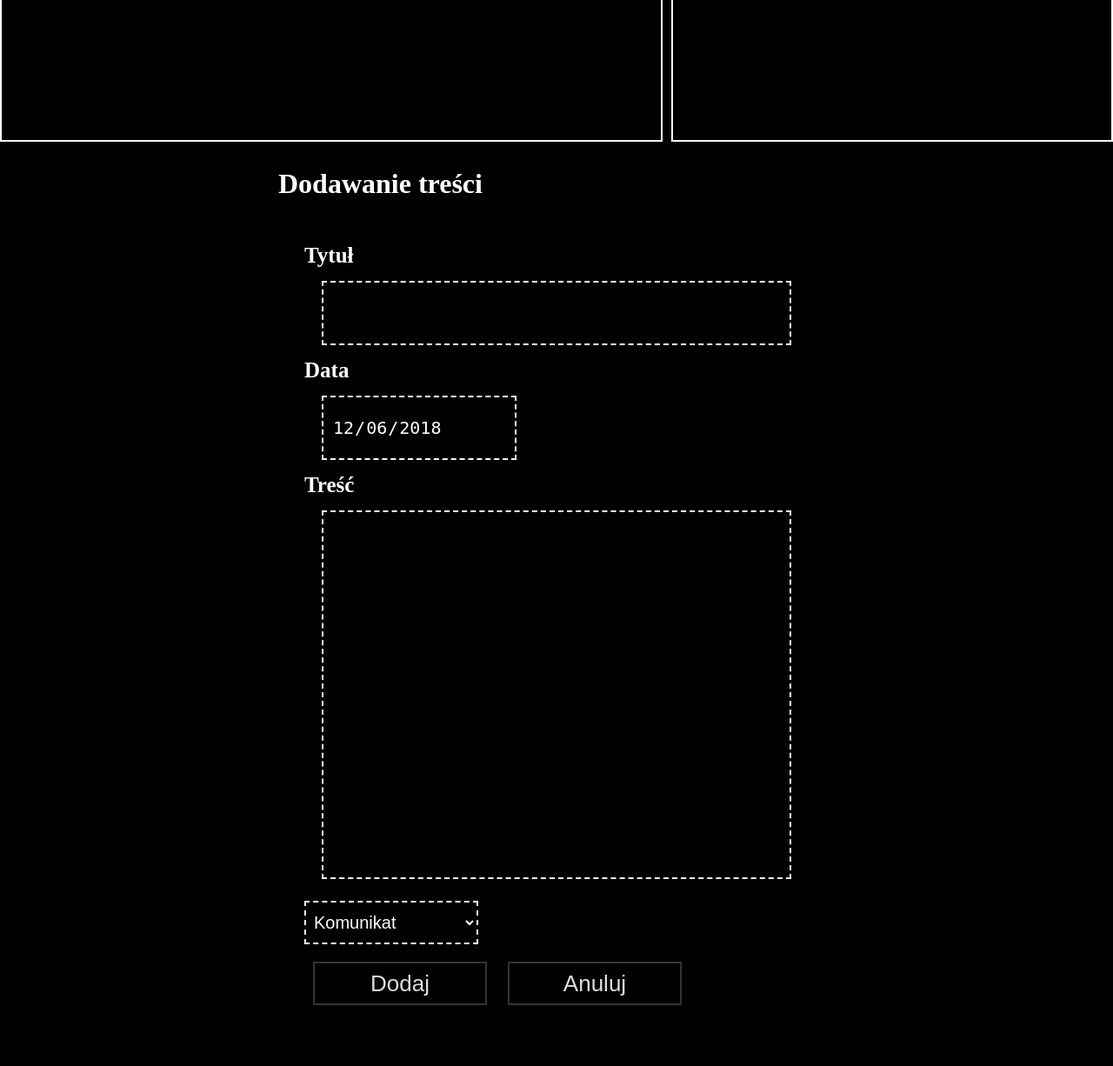
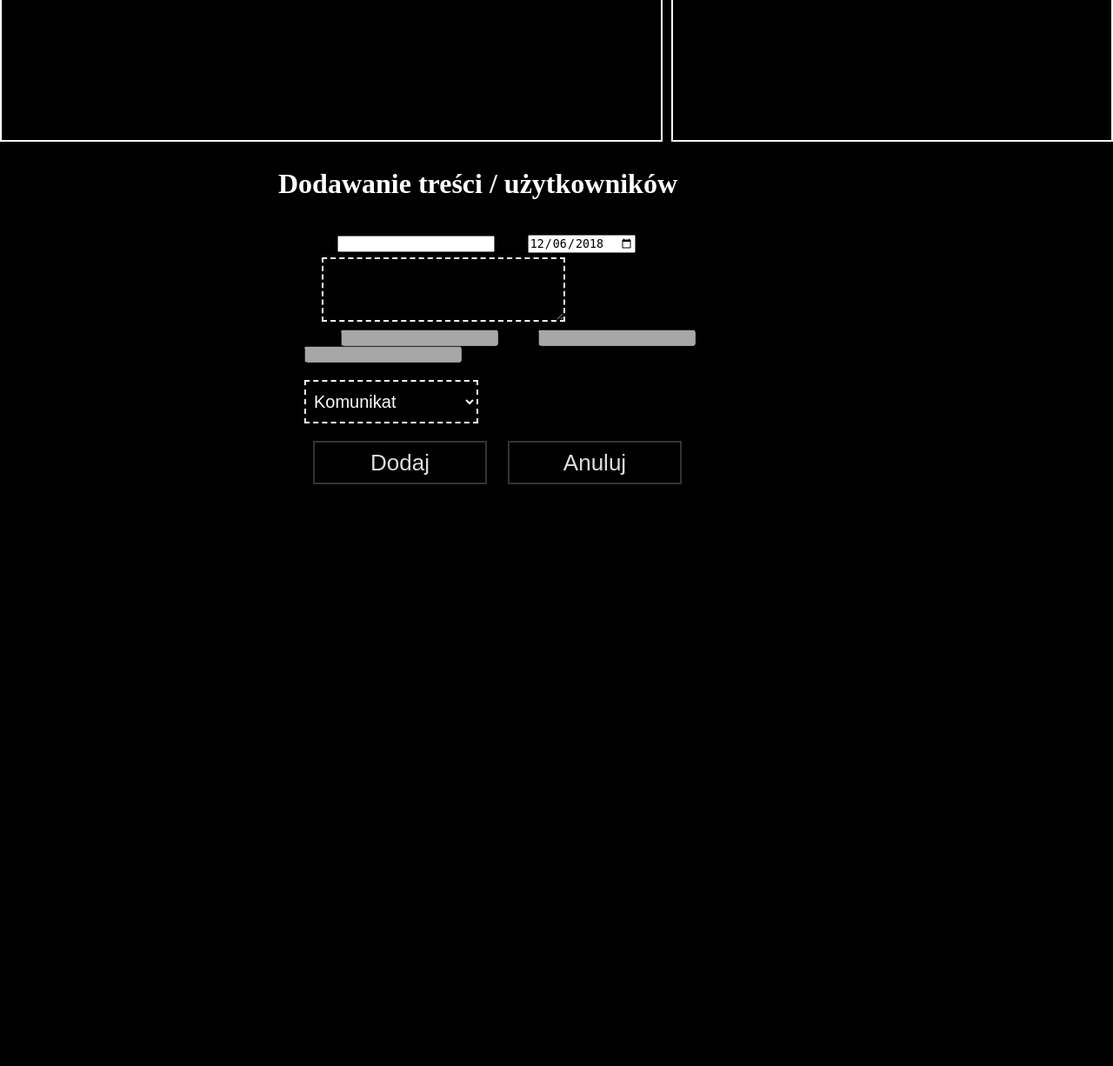
Before and after one commit to T35T123/biuletyn, a PHP site: page /panel.php in a window 1280 px wide. Shown: the part 1655-2881 px from the top of the page at 87% size. After the commit the page ends 2212 px from the top, so only its background shows below. Run offline with PHP 8.4, Linux system fonts and the light colour scheme; the visitor is signed in with stand-in values (Sample User, id 1); data that the repository does not hold is empty.

Commit message:
Update panel.php, add user creating

```diff
--- a/panel.php
+++ b/panel.php
@@ -1,6 +1,7 @@
 <?php
 
 	require_once 'php/database/dbutils.php';
+	require_once 'php/data-validation.php';
 
 	session_start();
 
@@ -12,6 +13,7 @@
 		session_destroy();
 		header('Location: /login');
 	}
+
 	if(isset($_SESSION['active'])){
 
 		if(isset($_GET['update'])){
@@ -40,6 +42,8 @@
 
 		if(isset($_GET['add'])){
 
+			if($_POST['type'] != 'user'){
+
 				if(!$_POST['title'] || !$_POST['date'] || !$_POST['content'] || !$_POST['type']){
 
 					header("Location: /panel?err=1");
@@ -51,10 +55,23 @@
 
 				}
 
-				header('Location: /panel');
+			} else {
+
+				if(!$_POST['login'] || !$_POST['password'] || !$_POST['password_confirm']){
+
+					 header("Location: /panel?err=1");
+
+				} else {
+
+						RegisterValidation::validate($_POST['login'], $_POST['password'], $_POST['password_confirm']);
 
 				}
 
+			}
+
+			}
+
+				//header('Location: /panel');
 
 	}
 
@@ -98,9 +115,9 @@
 
 						$template = '
 							<form method="post">
-								<h2>Tytuł: </h2><input type="text" name="title" value="__title__"></input>
-								<h3>Data: </h3><input type="date" name="date" value="__date__"></input>
-								<h3>Treść: </h3><textarea name="content" >__content__</textarea>
+								<h2>Tytuł: </h2><input type="text" class="input-field" name="title" value="__title__"></input>
+								<h3>Data: </h3><input type="date" class="input-field" name="date" value="__date__"></input>
+								<h3>Treść: </h3><textarea name="content" class="input-field">__content__</textarea>
 								<div class="buttons-container">
 									<button class="btn"formaction="/panel?update=__id__">Zapisz</button>
 									<button class="btn" type="reset">Anuluj</button>
@@ -127,9 +144,9 @@
 			<div class="cinema">
 					<form method="post">
 						<h2>Tytuł filmu: </h2>
-						<input type="text" name="title" value="<?php echo($cinema['title']); ?>">
+						<input type="text" class="input-field" name="title" value="<?php echo($cinema['title']); ?>">
 						<h3>Data: </h3>
-						<input type="date" name="date" value="<?php echo($cinema['date']); ?>">
+						<input type="date" class="input-field" name="date" value="<?php echo($cinema['date']); ?>">
 						<button class='btn' formaction="/panel?update=cinema" >Zapisz</button>
 					</form>
 			</div>
@@ -153,20 +170,31 @@
 			</div>
 		</div>
 		<div class="add">
-			<h1>Dodawanie treści</h2>
+		<h1>Dodawanie treści <?php if($_SESSION['role'] == 'admin') echo("/ użytkowników");?></h2>
 			<form method="post">
-				<h3>Tytuł</h3>
-				<input type="text" name="title" required autocomplete='off'>
-				<h3>Data</h3>
-				<input type="date" name="date" id="add_date">
-				<h3>Treść</h3>
-				<textarea name="content" required></textarea>
-				<select name="type">
+				<div class="add-new add-new--news">
+					<label for="title">Tytuł</label>
+					<input type="text" class="input-field" name="title" required autocomplete='off'>
+					<label for="date">Data</label>
+					<input type="date" class="input-field" name="date" id="add_date">
+					<label for="content">Treść</label>
+					<textarea name="content" class="input-field" required></textarea>
+				</div>
+				<div class="add-new add-new--user">
+					<label for="login">Login</label>
+					<input type="text" class="input-field" name="login" autocomplete="off" required disabled>
+					<label for="password">Hasło</label>
+					<input type="password" class="input-field" name="password" required disabled>
+					<label for="password_confirm">Potwierdź hasło</label>
+					<input type="password" class="input-field" name="password_confirm" required disabled>
+				</div>
+				<select name="type" class="input-select" id="addDataType">
 					<option value="statement">Komunikat</option>
 					<option value="contest">Konkurs</option>
+					<?php if($_SESSION['role'] == 'admin') echo('<option value="user">Użytkownik</option>');?>
 				</select>
 				<div class='buttons-container'>
-					<button class='btn' formaction="/panel?add">Dodaj</button>
+					<button class='btn' id="add_send" formaction="/panel?add">Dodaj</button>
 					<button class='btn' id='add_cancel' type="reset">Anuluj</button>
 				</div>
 			</form>
@@ -194,6 +222,8 @@
 			document.querySelector('#mode_switch>p').innerText = editMode ? "Dodaj" : "Edytuj";
 			document.querySelector('.preview').style.display = editMode ? 'grid' : 'none';
 			document.querySelector('.add').style.display = editMode ? 'none' : 'flex';
+			document.querySelector('.add-new--news').style.display = this.value == "user" ? 'none' : 'flex';
+			document.querySelector('.add-new--user').style.display = this.value == "user" ? 'flex' : 'none';
 
 	}
 
@@ -203,6 +233,25 @@
 
 	add_cancel.addEventListener('click', switchMode);
 
+	addDataType.addEventListener('change', function(e){
+
+			document.querySelector('.add-new--news').style.display = this.value == "user" ? 'none' : 'flex';
+			document.querySelector('.add-new--user').style.display = this.value == "user" ? 'flex' : 'none';
+
+			if(this.value == 'user'){
+
+					document.querySelectorAll('.add-new--news .input-field').forEach(n => n.setAttribute("disabled", ""));
+					document.querySelectorAll('.add-new--user .input-field').forEach(n => n.removeAttribute("disabled", ""));
+
+			} else {
+
+					document.querySelectorAll('.add-new--news .input-field').forEach(n => n.removeAttribute("disabled", ""));
+					document.querySelectorAll('.add-new--user .input-field').forEach(n => n.setAttribute("disabled", ""));
+
+			}
+
+	});
+
 	</script>
 </body>
 </html>
```
Lines whose indentation alone changed are shown as unchanged.
